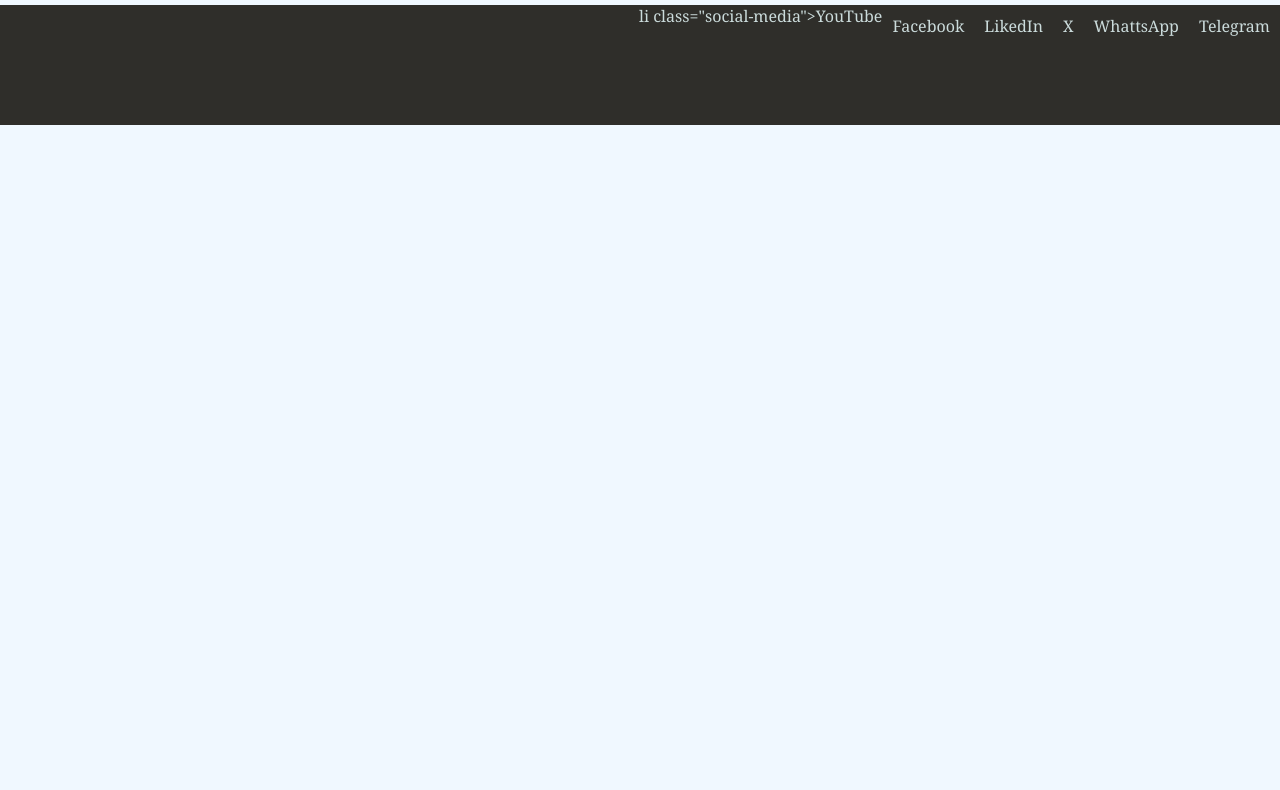
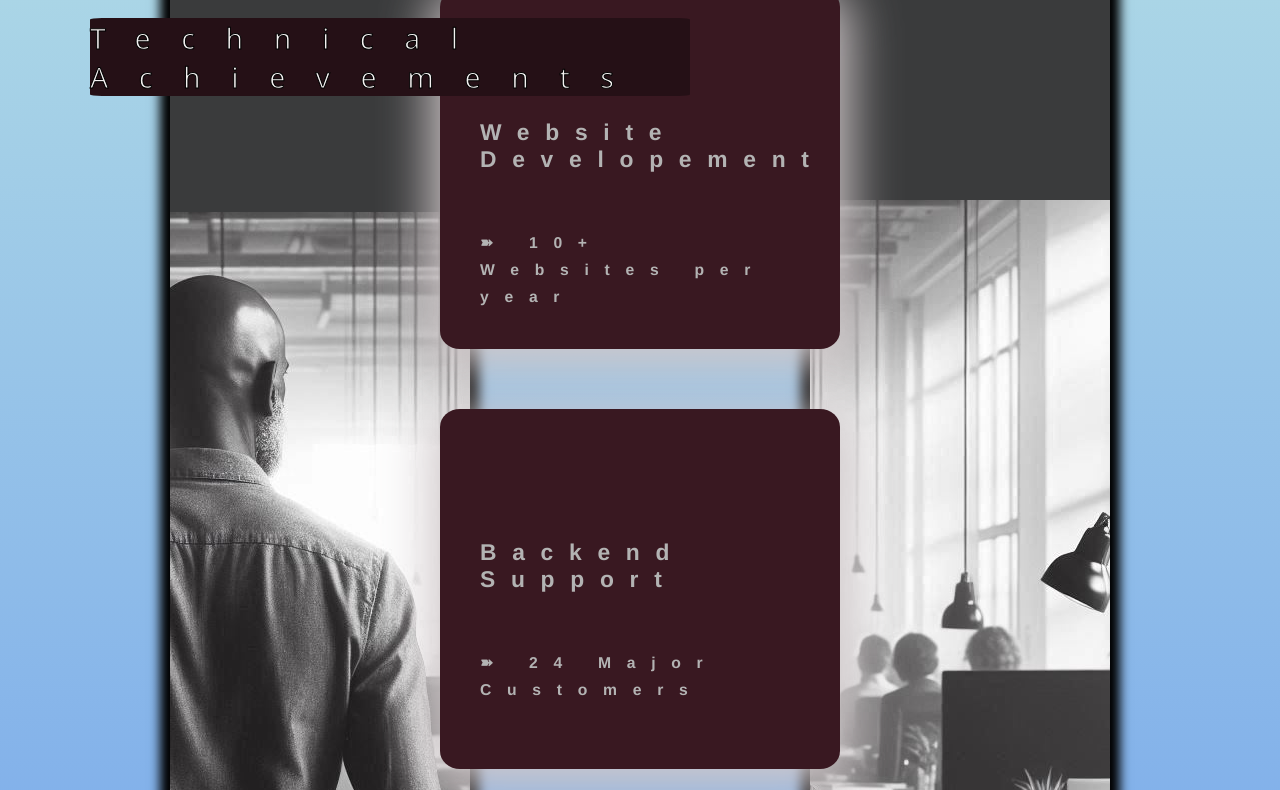
Before and after one commit to TekTeg/Personal-Website-2, a plain HTML site: page portfolio.html in a window 1280 px wide. Shown: the part 61-851 px from the top of the page. Before the commit the page ends 800 px from the top, so only its background shows below. Drawn offline with Linux system fonts and the light colour scheme; files whose address does not match are found by name.

Commit message:
Portfolio page updated with more content

```diff
--- a/portfolio.html
+++ b/portfolio.html
@@ -1,12 +1,14 @@
 <!DOCTYPE html>
 <html lang="en">
+
 <head>
   <meta charset="UTF-8">
   <meta name="viewport" content="width=device-width, initial-scale=1.0">
   <title>Portfolio</title>
   <link rel="stylesheet" href="style.css">
 </head>
-<body>
+
+<body id="portfolio-body">
   <header id="nav-bar">
 
     <a href="./index.html">HOME</a>
@@ -17,17 +19,32 @@
   </header>
   <img id="logo" src="/Users/tekle/Documents/Coursework/personal-website/logo.png" height="45px" width="150px">
 
-<main>
-</main>
+  <main>
+    <section id="portfolio-sec">
+      <div id="project-one">
+        <p id="tech">Technical Achievements</p>
+        <img id="project-one-img" src="office.jpeg" height="800px" width="800px">
+      </div>
+      <div id="project-two">
+        <div id="project-two-one"> <h4>Website Developement<br><br><br><span style="font-size:1cap;">➽ 10+ Websites per year</span></h4></div>
+        <div id="project-two-two"><h4 >Backend Support<br><br><br><span style="font-size:1cap;">➽ 24 Major Customers</span></h4></div>
+        <div id="project-two-three"><h4 >Non-Profit Work<br><br><br><span style="font-size:1cap;">➽ M2M Coding for Life</span></h4></div>
+      </div>
+      <div id="project-three">
+        <img id="project-three-img" src="office.jpeg" height="800px" width="800px">
+      </div>
+    </section>
+  </main>
 </body>
 <footer>
   <ul id="social-media">
-    li class="social-media">YouTube</li>
+    <li class="social-media">YouTube</li>
     <li class="social-media">Facebook</li>
     <li class="social-media">LikedIn</li>
     <li class="social-media">X</li>
     <li class="social-media">WhattsApp</li>
     <li class="social-media">Telegram</li>
   </ul>
- </footer>
+</footer>
+
 </html>
--- a/style.css
+++ b/style.css
@@ -178,7 +178,7 @@ a:hover {
   display: flex;
   justify-content:right;
   background-color: rgba(35, 32, 28, 0.937);
-  color:rgb(203, 219, 219);
+  color:aqua;
 
 
 
@@ -186,11 +186,106 @@ a:hover {
 .social-media{
   margin:10px;
   text-align: center;
-  height: 100px;
-
+  height: 50px;
 
 }
 footer{
   margin:0;
   padding:0;
 }
+#portfolio-body{
+  /* background-image:url("./office.jpeg") */
+  background-image: linear-gradient(lightblue, cornflowerblue)
+}
+#portfolio-sec{
+display: flex;
+justify-content: center;
+}
+#project-one{
+  width:300px;
+  height:auto;
+  background-color: #3a3b3c;
+  /* overflow: scroll; */
+  font-family: 'Segoe UI', Tahoma, Geneva, Verdana, sans-serif;
+  -webkit-text-stroke-width: 1px;
+  -webkit-text-stroke-color: black;
+  letter-spacing: 1.5cap;
+
+  font-size: 2.5cap;
+  display: flex;
+  flex-direction: column;
+  box-shadow: 0 0 10px 10px;
+
+}
+#project-one-img{
+  width:300px;
+  height: 1200px;
+  object-fit: none;
+  /* margin-top: -100px; */
+}
+#tech{
+  /* transform: rotate(270deg); */
+  width: 600px;
+ color: #fcfafaf6;
+  background-color: #251016;
+  margin-left:-80px;
+  -webkit-text-stroke-width: 1px;
+  -webkit-text-stroke-color: black;
+  font-weight: 100;
+  z-index: 1;
+  border-radius: 2%;
+  /* border:1px solid grey; */
+}
+#project-two{
+display: flex;
+width: 400px;
+flex-direction: column;
+height: 1200px;
+justify-content: space-between;
+align-content: center;
+margin:0 -30px;
+}
+#project-two-one{
+  width:400px;
+  height:30%;
+  background-color: #391821;
+  border-radius: 5%;
+  box-shadow: 0 10px 50px 10px #cfc7c9;
+}
+#project-two-two{
+  width:400px;
+  height:30%;
+  background-color: #391821;
+  border-radius: 5%;
+  box-shadow: 0 10px 50px 10px #cfc7c9;
+}
+#project-two-one>h4, #project-two-two>h4, #project-two-three>h4{ letter-spacing: 1cap;
+  padding: 25% 10%;
+  font-size: 2cap;
+  color: rgb(179, 179, 179);
+  font-family:'Franklin Gothic Medium', 'Arial Narrow', Arial, sans-serif;
+
+}
+#project-two-three{
+  width:400px;
+  height:30%;
+  background-color: #391821;
+  border-radius: 5%;
+  box-shadow: 0 10px 50px 10px #cfc7c9;
+
+}
+#project-three{
+  width:300px;
+  height:auto;
+  background-color: #3a3b3c;
+  box-shadow: 0 0 10px 10px;
+  z-index: -1;
+}
+#project-three-img{
+  width:300px;
+  height: 1200px;
+  object-fit: none;
+  /* margin-top: -100px; */
+  object-position: 88% 50%;
+  padding-top: 41%;
+}
```
Also changed, not shown: about.html (+3 -2 lines), office.jpeg (added).
